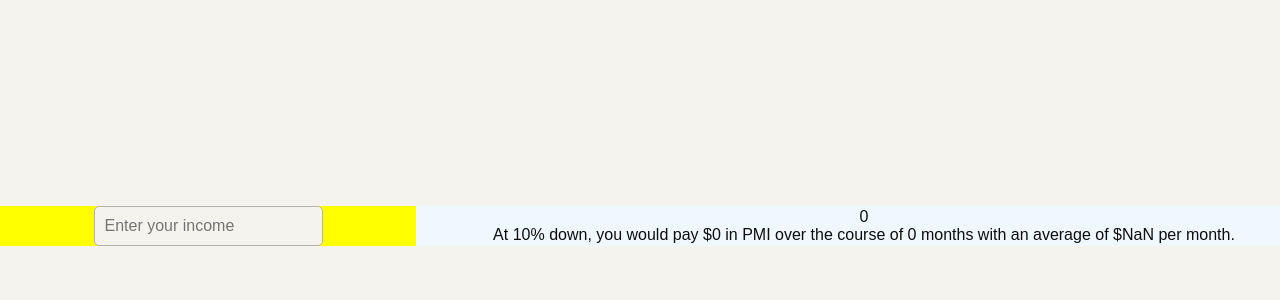
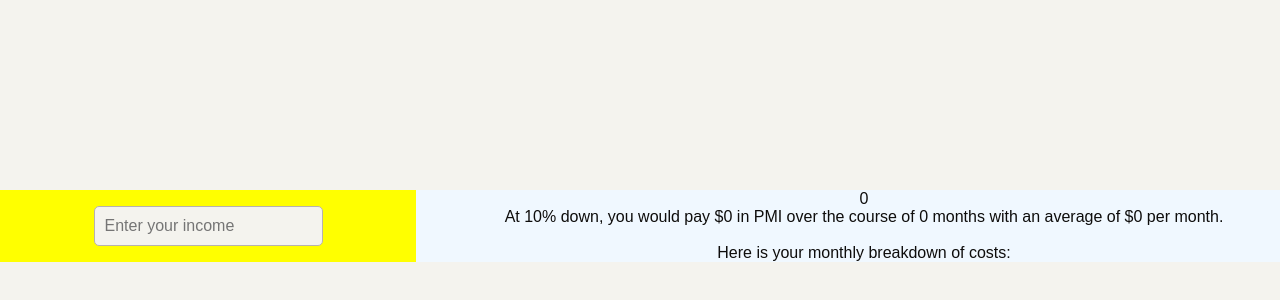
Before and after one commit to kjbrown-sandbox/can-i-get-a-house, a Next.js app: page / in a window 1280 px wide. Shown: the part 174-474 px from the top of the page. Built offline with nearby package versions, Linux system fonts and the light colour scheme.

Commit message:
Display breakdown of prices

```diff
--- a/src/app/page.tsx
+++ b/src/app/page.tsx
@@ -140,11 +140,13 @@ export const App: React.FC = () => {
    const getAffordableHousePrice = (): {
       homePrice: number;
       monthly: number;
+      allCosts: Record<string, { cost: number; type: "percentage" | "fixed" }>;
    } => {
       if (typeof income !== "number") {
          return {
             homePrice: 0,
             monthly: 0,
+            allCosts: {},
          };
       }
 
@@ -157,7 +159,7 @@ export const App: React.FC = () => {
       let currentMortgagePrice = 0;
       const monthlyCosts: Record<string, Cost> = {
          utilities: { cost: 430, type: "fixed" },
-         maintenance: { cost: 0.0275 / 12, type: "percentage" },
+         maintenance: { cost: 0.02 / 12, type: "percentage" },
          // This is just for Utah
          propertyTaxes: { cost: 0.0052 / 12, type: "percentage" },
          // https://www.nerdwallet.com/article/insurance/average-homeowners-insurance-cost
@@ -166,7 +168,6 @@ export const App: React.FC = () => {
          hoa: { cost: 191, type: "fixed" },
          // PMI is also complicated, but we'll just take the average percentage of some rates and come back to this
          // PMI is just a fee you pay until you hit over 20% equity in your home (or maybe 22% ???)
-         pmi: { cost: 0.01 / 12, type: "percentage" },
          // M = P [ I(1 + I)N ] / [ (1 + I)N − 1]
          mortgage: {
             cost: getMonthlyMortgagePayment(
@@ -195,6 +196,7 @@ export const App: React.FC = () => {
             return {
                homePrice: currentMortgagePrice,
                monthly: totalCost,
+               allCosts: monthlyCosts,
             };
          } else {
             currentMortgagePrice += mortgageDelta;
@@ -218,7 +220,7 @@ export const App: React.FC = () => {
       }
    };
 
-   let { homePrice, monthly } = getAffordableHousePrice();
+   let { homePrice, monthly, allCosts } = getAffordableHousePrice();
    homePrice = Math.round(homePrice);
    monthly = Math.round(monthly);
 
@@ -245,8 +247,25 @@ export const App: React.FC = () => {
             <p>
                At 10% down, you would pay ${pmiCost} in PMI over the course of{" "}
                {months} months with an average of $
-               {Math.round(totalPMICost / months)} per month.
+               {totalPMICost ? Math.round(totalPMICost / months) : 0} per month.
             </p>
+            <br/>
+            <p>
+               Here is your monthly breakdown of costs:
+            </p>
+            {Object.keys(allCosts).map((key) => {
+               let keyCost = 0;
+               if (allCosts[key].type === "percentage") {
+                  keyCost = Math.round(allCosts[key].cost * homePrice);
+               } else {
+                  keyCost = Math.round(allCosts[key].cost);
+               }
+               return (
+                  <p key={key}>
+                     {key}: ${keyCost}
+                  </p>
+               );
+            })}
          </div>
       </div>
    );
@@ -266,4 +285,15 @@ Costs include:
 
 We can add in different methods to be more or less conservative (like 30% of net income or even a 15-year mortgage)
 or other rules
+
+
+The reason PMI length in months to repay goes up as mortgage cost goes up is because,
+as mortgage cost goes up, the relative fixed costs of the house go down. (A fixed $400 cost
+for utilities means a lot less when your mortgage is $2000 than when it's $1000.) Why does
+that matter? Well, imagine there was no interest. If you pay 0% down, then you'd need 20% of
+the time to get to 20% equity. But when you add in interest, the beginning time is heavily
+skewed towards only paying down interest--which means it takes longer than 20% of the time to
+get to 20% equity. As interest starts playing a bigger factor, the fixed costs have less weight,
+so you spend more time just paying interest, which means you spend more time paying PMI because
+it takes longer to get to 20% equity.
 */
```
